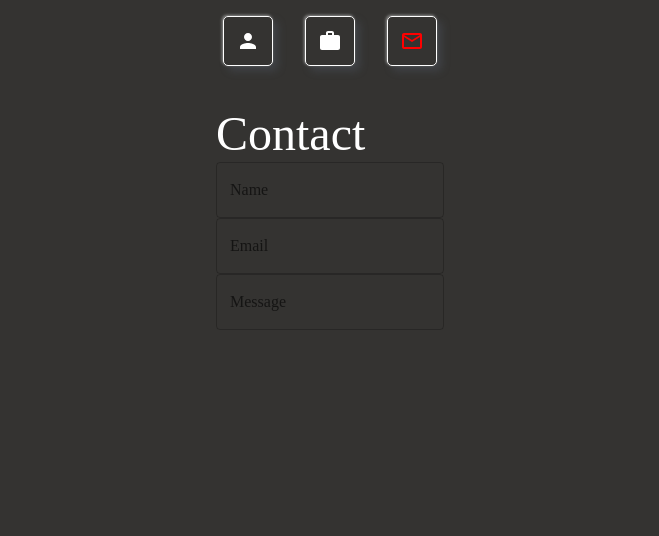
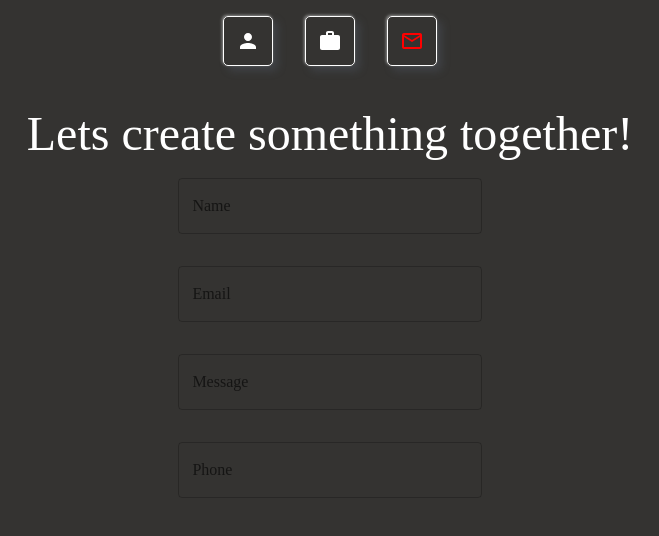
Before and after one commit to Rod0352/rsPortfolio, a React (Create React App) app: page /contact in a window 1280 px wide. Shown: the top 536 px of the page, without its empty margins (310-969 px from the left). Built offline with nearby package versions, Linux system fonts and the light colour scheme.

Commit message:
Starting on contact page

```diff
--- a/src/pages/Contact.tsx
+++ b/src/pages/Contact.tsx
@@ -13,12 +13,83 @@ export const Contact = () => {
         // justifyContent: "center",
       }}
     >
-      <Typography variant="h3">Contact</Typography>
-      <FormControl>
-        <TextField sx={{ color: "#fff" }} label="Name" />
-        <TextField label="Email" />
-        <TextField label="Message" />
-      </FormControl>
+      <Typography variant="h3">Lets create something together!</Typography>
+      <Box
+        sx={{
+          display: "flex",
+          justifyContent: "center",
+          alignItems: "center",
+          height: "100%",
+          flexDirection: "column",
+          color: "red",
+        }}
+      >
+        <FormControl
+          sx={{
+            width: "50%",
+            margin: "1rem",
+          }}
+        >
+          <TextField
+            id="outlined-basic"
+            label="Name"
+            variant="outlined"
+            color="secondary"
+            sx={{
+              width: "100%",
+            }}
+          />
+        </FormControl>
+        <FormControl
+          sx={{
+            width: "50%",
+            margin: "1rem",
+          }}
+        >
+          <TextField
+            id="outlined-basic"
+            label="Email"
+            variant="outlined"
+            color="secondary"
+            sx={{
+              width: "100%",
+            }}
+          />
+        </FormControl>
+        <FormControl
+          sx={{
+            width: "50%",
+            margin: "1rem",
+          }}
+        >
+          <TextField
+            id="outlined-basic"
+            label="Message"
+            variant="outlined"
+            color="secondary"
+            sx={{
+              width: "100%",
+            }}
+          />
+        </FormControl>
+
+        <FormControl
+          sx={{
+            width: "50%",
+            margin: "1rem",
+          }}
+        >
+          <TextField
+            id="outlined-basic"
+            label="Phone"
+            variant="outlined"
+            color="secondary"
+            sx={{
+              width: "100%",
+            }}
+          />
+        </FormControl>
+      </Box>
     </Box>
   );
 };
```
